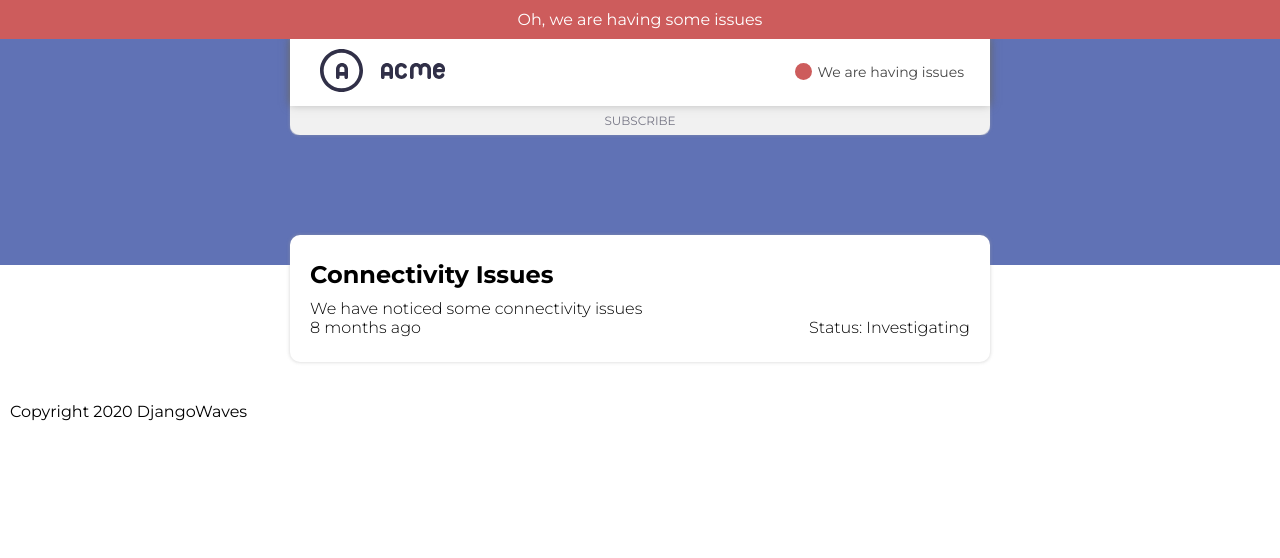
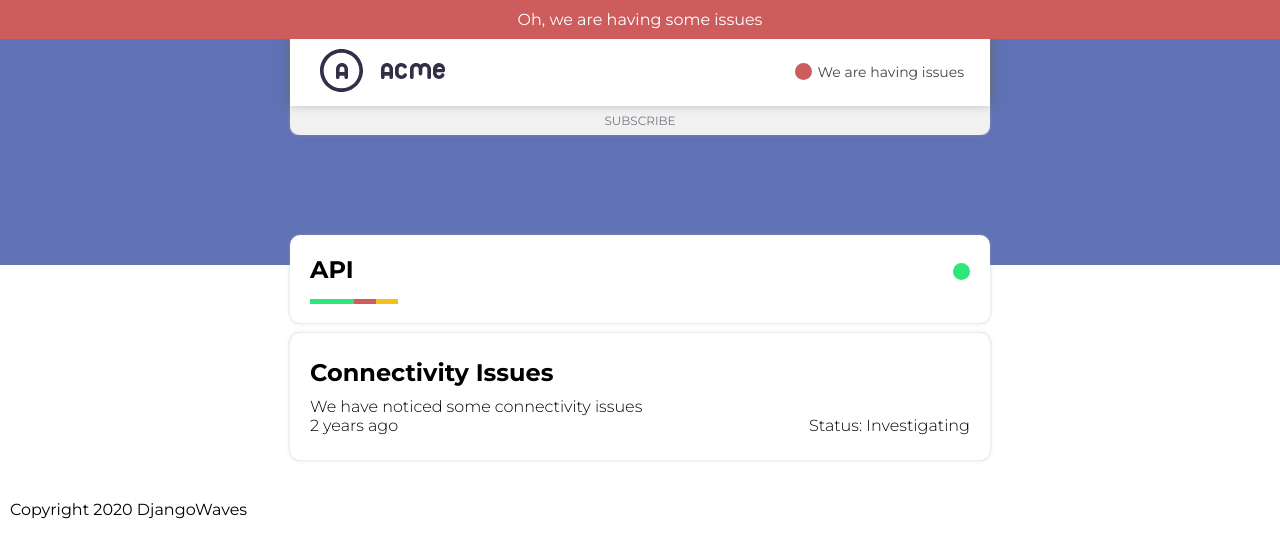
Before and after one commit to giffen/djangowave-incidents, a Nuxt app: page / in a window 1280 px wide. Shown: the top 558 px of the page. Built offline with nearby package versions, Linux system fonts and the light colour scheme.

Commit message:
Add SiteStatus as per example

```diff
--- /dev/null
+++ b/components/visitors/SiteStatus.vue
@@ -0,0 +1,53 @@
+<template>
+  <div>
+    <div class="inner">
+      <h2>{{ site.title }}</h2>
+      <IndicatorIcon
+        class="rightfloat"
+        :status="site.status"
+        :text="false"
+      />
+    </div>
+    <div
+      v-for="j in site.uptime_set"
+      :key="j.id"
+      class="uptime"
+    >
+      <div :class="'small-square-indicator ' + j.status" />
+    </div>
+  </div>
+</template>
+
+<script>
+import IndicatorIcon from './general/IndicatorIcon'
+export default {
+  name: 'SiteStatus',
+  components: { IndicatorIcon },
+  props: {
+    site: {
+      type: Object,
+      default: () => { return {} }
+    }
+  }
+}
+</script>
+
+<style scoped>
+.rightfloat {
+  float: right;
+  margin-top: 13px;
+}
+h2 {
+  display: inline-block;
+  width: 50%;
+}
+.small-square-indicator {
+  width: 100%;
+  height: 5px;
+  display: inline-block;
+}
+.uptime {
+  display: inline-block;
+  width: 3.33%;
+}
+</style>
--- a/pages/index.vue
+++ b/pages/index.vue
@@ -2,7 +2,14 @@
   <div>
     <div class="cards">
       <div
-                v-if="openIncidents.length > 0"
+        v-for="site in sites"
+        :key="site.id"
+        class="card status"
+      >
+        <SiteStatus :site="site" />
+      </div>
+      <div
+        v-if="openIncidents.length >0"
         class="card incidents"
       >
         <div
@@ -10,7 +17,7 @@
           :key="i.id"
           class="incident_item"
         >
-                    <nuxt-link :to="{ name: 'incident-id', params: {id: i.id}}">
+          <nuxt-link :to="{ name: 'incident-id', params: { id: i.id }}">
             <IncidentListItem :incident="i" />
           </nuxt-link>
         </div>
@@ -20,28 +27,20 @@
 </template>
 
 <script>
-import IncidentListItem from '@/components/visitors/IncidentListItem.vue'
+import IncidentListItem from '@/components/visitors/IncidentListItem'
+import SiteStatus from '@/components/visitors/SiteStatus'
+
 export default {
-    components: { IncidentListItem },
+  components: { IncidentListItem, SiteStatus },
   data: () => ({
-        openIncidents: [
-            {
-                id: 1,
-                title: 'Connectivity Issues',
-                update_set: [
-                    {
-                        description: 'We have noticed some connectivity issues',
-                        date: '2019-10-02 13:00:12',
-                        status: 'Investigating'
-                    }
-                ]
-            }
-        ]
+    openIncidents: [{ id: 1, title: 'Connectivity Issues', update_set: [{ description: 'We have noticed some connectivity issues', date: '2018-10-02 13:00:12', status: 'Investigating' }] }],
+    sites: [{ title: 'API', status: 'up', uptime_set: [{ date: '2018-07-12T13:42:58.085870', id: 1, response_time: 352, status: 'up' }, { date: '2018-07-12T13:43:58.085870', id: 2, response_time: 231, status: 'up' }, { date: '2018-07-12T13:44:58.085870', id: 3, response_time: 123, status: 'down' }, { date: '2018-07-12T13:45:58.085870', id: 4, response_time: 344, status: 'issue' }] }]
   })
 }
 </script>
 
-<style>
+<style scoped>
+.card.status { margin-bottom: 10px; }
 .cards {
   max-width: 700px;
   margin: -30px auto 20px;
```
Lines whose indentation alone changed are shown as unchanged.
